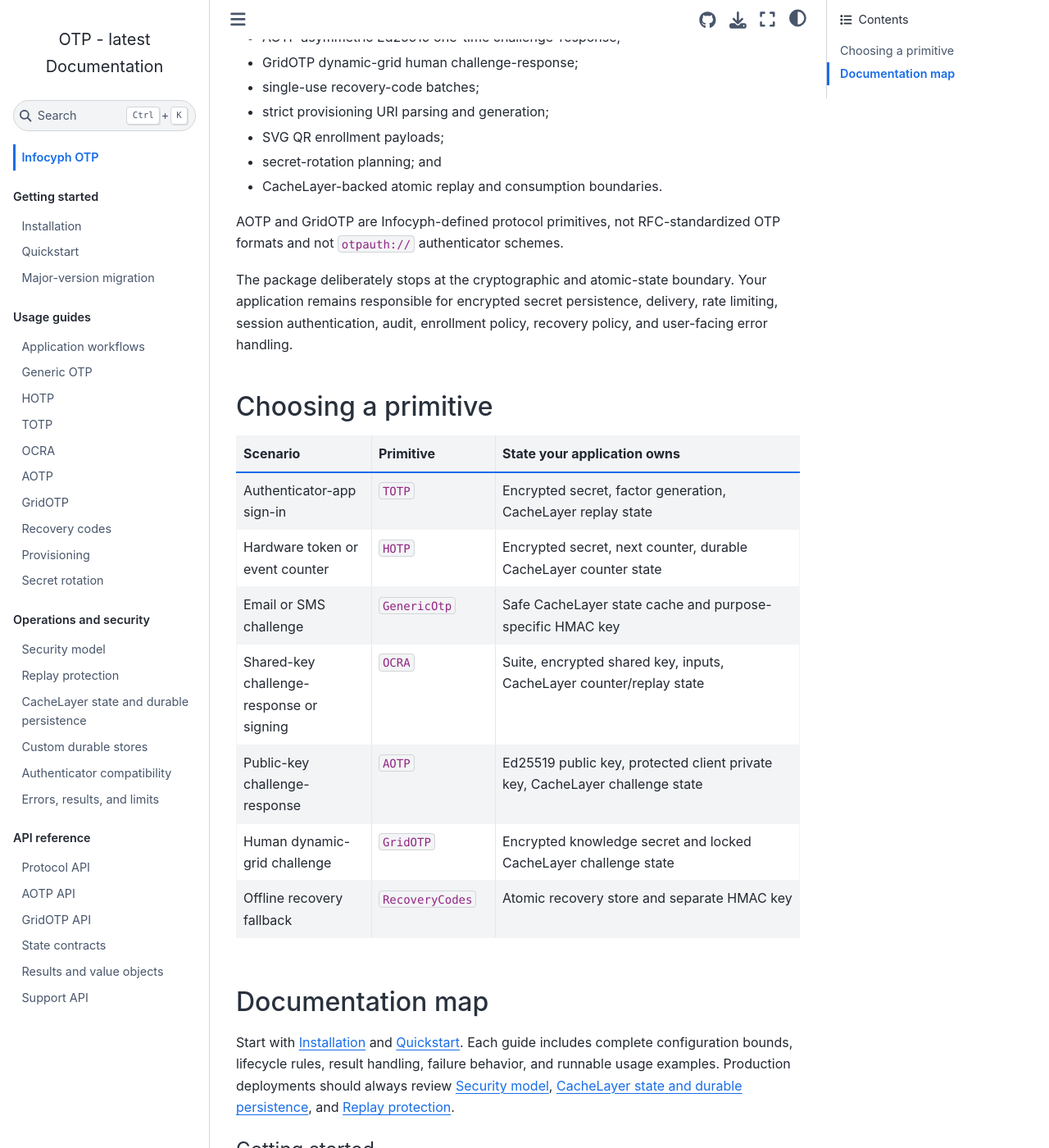
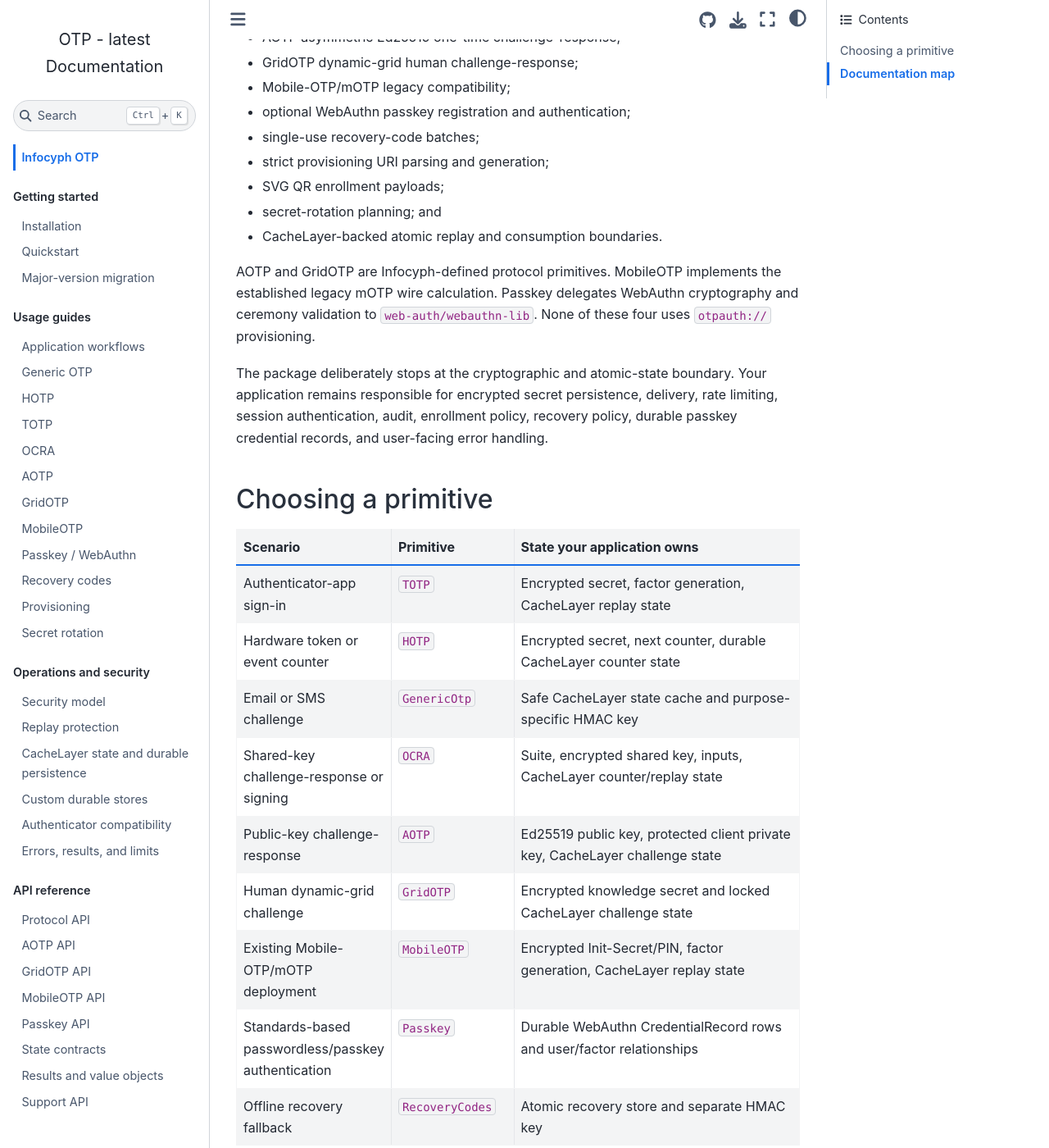
Before and after one commit to infocyph/OTP, a Sphinx documentation site: the page built from docs/index.rst, in a window 1280 px wide and 1400 px high, scrolled down 269 px. Shown: the whole window at 82% size. Built offline with Sphinx 7.4.7 and the Sphinx Book theme 1.1.4, drawn with Linux system fonts in a browser that asks for light colours; some of the changed text lies outside the part shown.

Commit message:
docs: index Passkey and MobileOTP

```diff
--- a/docs/index.rst
+++ b/docs/index.rst
@@ -9,19 +9,23 @@
 * OCRA challenge-response defined by RFC 6287;
 * AOTP asymmetric Ed25519 one-time challenge-response;
 * GridOTP dynamic-grid human challenge-response;
+* Mobile-OTP/mOTP legacy compatibility;
+* optional WebAuthn passkey registration and authentication;
 * single-use recovery-code batches;
 * strict provisioning URI parsing and generation;
 * SVG QR enrollment payloads;
 * secret-rotation planning; and
 * CacheLayer-backed atomic replay and consumption boundaries.
 
-AOTP and GridOTP are Infocyph-defined protocol primitives, not RFC-standardized
-OTP formats and not ``otpauth://`` authenticator schemes.
+AOTP and GridOTP are Infocyph-defined protocol primitives. MobileOTP implements
+the established legacy mOTP wire calculation. Passkey delegates WebAuthn
+cryptography and ceremony validation to ``web-auth/webauthn-lib``. None of these
+four uses ``otpauth://`` provisioning.
 
 The package deliberately stops at the cryptographic and atomic-state boundary.
 Your application remains responsible for encrypted secret persistence, delivery,
 rate limiting, session authentication, audit, enrollment policy, recovery
-policy, and user-facing error handling.
+policy, durable passkey credential records, and user-facing error handling.
 
 Choosing a primitive
 --------------------
@@ -51,6 +55,12 @@
    * - Human dynamic-grid challenge
      - ``GridOTP``
      - Encrypted knowledge secret and locked CacheLayer challenge state
+   * - Existing Mobile-OTP/mOTP deployment
+     - ``MobileOTP``
+     - Encrypted Init-Secret/PIN, factor generation, CacheLayer replay state
+   * - Standards-based passwordless/passkey authentication
+     - ``Passkey``
+     - Durable WebAuthn CredentialRecord rows and user/factor relationships
    * - Offline recovery fallback
      - ``RecoveryCodes``
      - Atomic recovery store and separate HMAC key
@@ -83,6 +93,8 @@
    guides/ocra
    guides/aotp
    guides/grid-otp
+   guides/mobile-otp
+   guides/passkey
    guides/recovery-codes
    guides/provisioning
    guides/secret-rotation
@@ -105,6 +117,8 @@
    api/protocols
    api/aotp
    api/grid-otp
+   api/mobile-otp
+   api/passkey
    api/contracts
    api/results
    api/support
```
